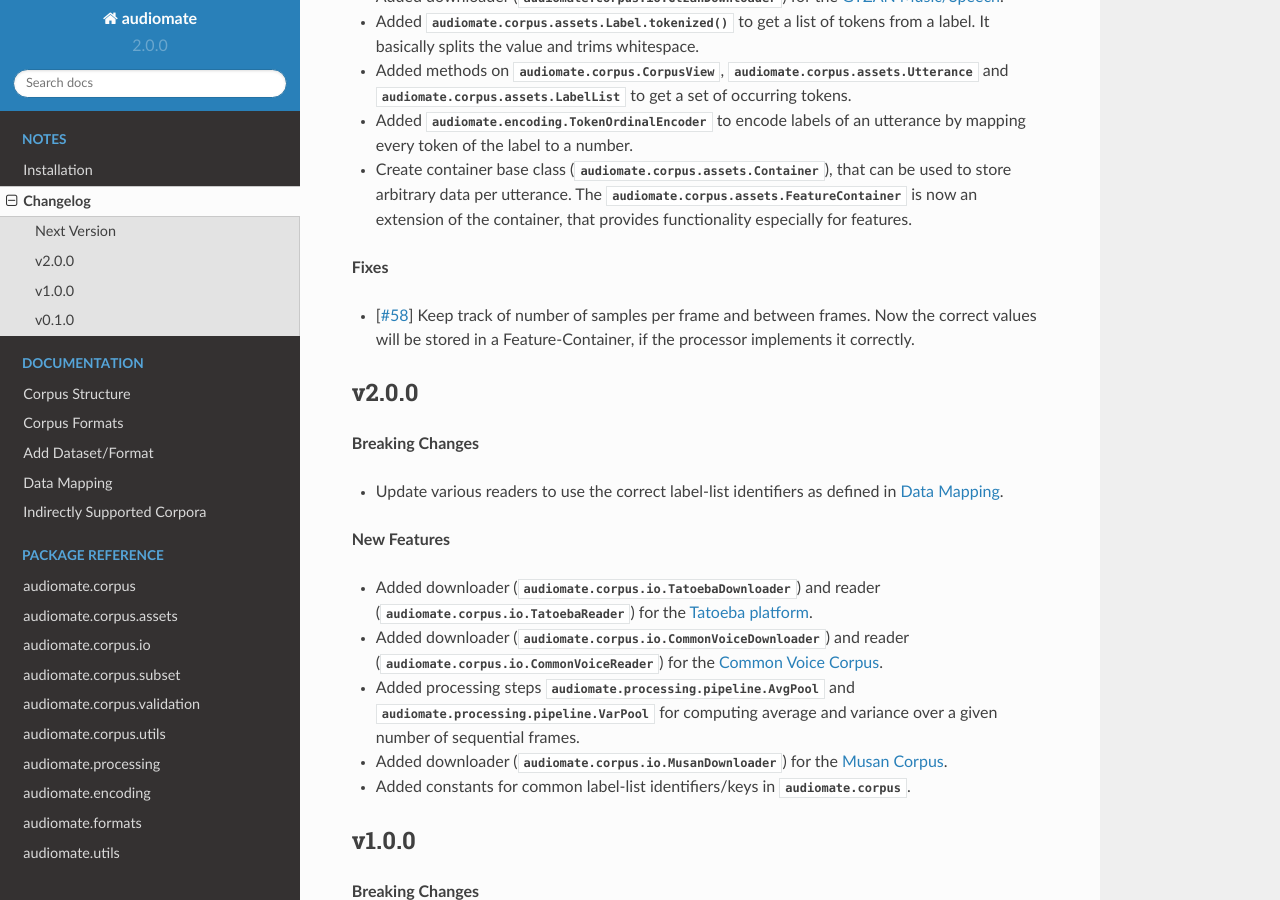
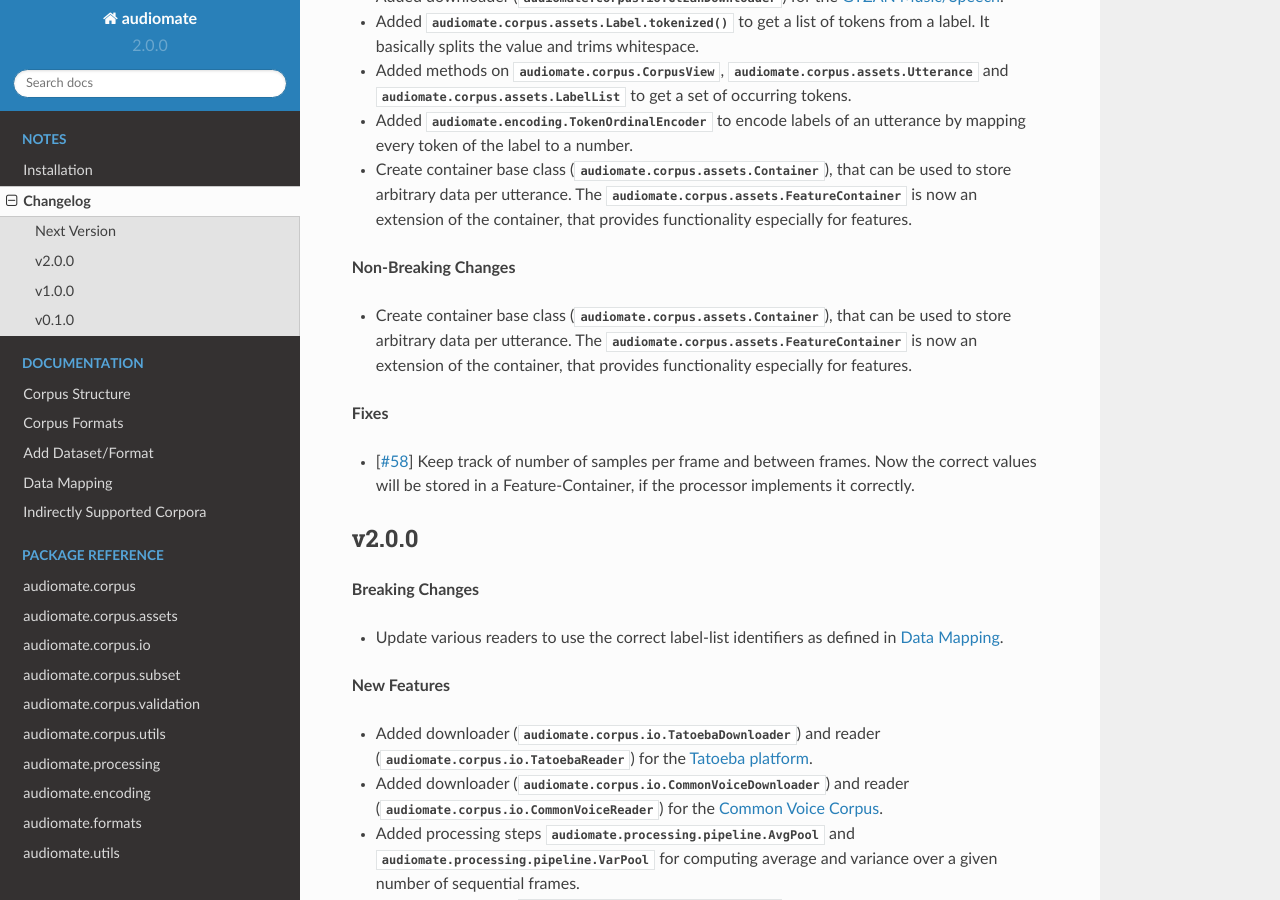
Before and after one commit to ynop/audiomate, a Sphinx documentation site: the page built from docs/notes/changelog.rst, in a window 1280 px wide and 900 px high, scrolled down 621 px. Built offline with Sphinx 7.4.7 and the Read the Docs theme 2.0.0, drawn with Linux system fonts in a browser that asks for light colours.

Commit message:
Create container base class to store non-feature data

```diff
--- a/docs/notes/changelog.rst
+++ b/docs/notes/changelog.rst
@@ -34,6 +34,12 @@ Next Version
 
 * Added :class:`audiomate.encoding.TokenOrdinalEncoder` to encode labels of an utterance
   by mapping every token of the label to a number.
+
+* Create container base class (:class:`audiomate.corpus.assets.Container`), that can be used to store arbitrary data
+  per utterance. The :class:`audiomate.corpus.assets.FeatureContainer` is now an extension of the container,
+  that provides functionality especially for features.
+
+**Non-Breaking Changes**
 
 * Create container base class (:class:`audiomate.corpus.assets.Container`), that can be used to store arbitrary data
   per utterance. The :class:`audiomate.corpus.assets.FeatureContainer` is now an extension of the container,
```
